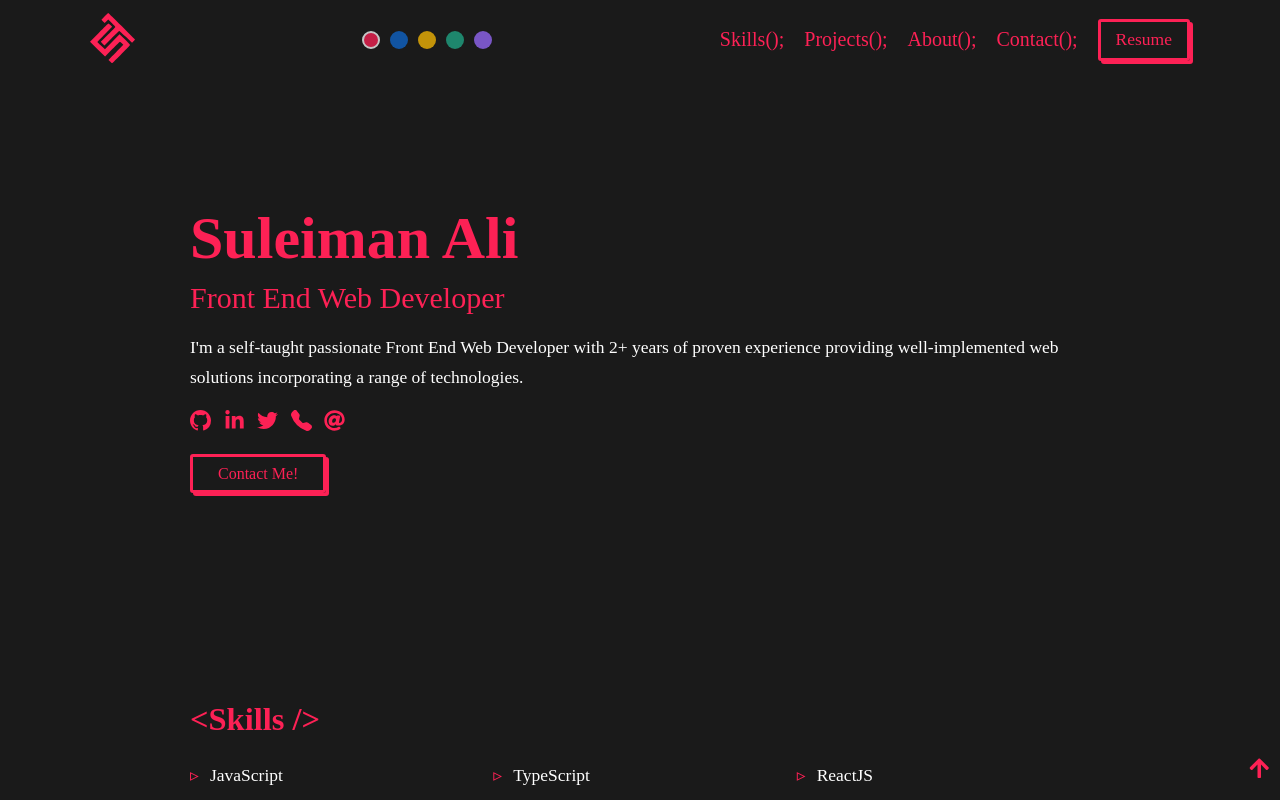
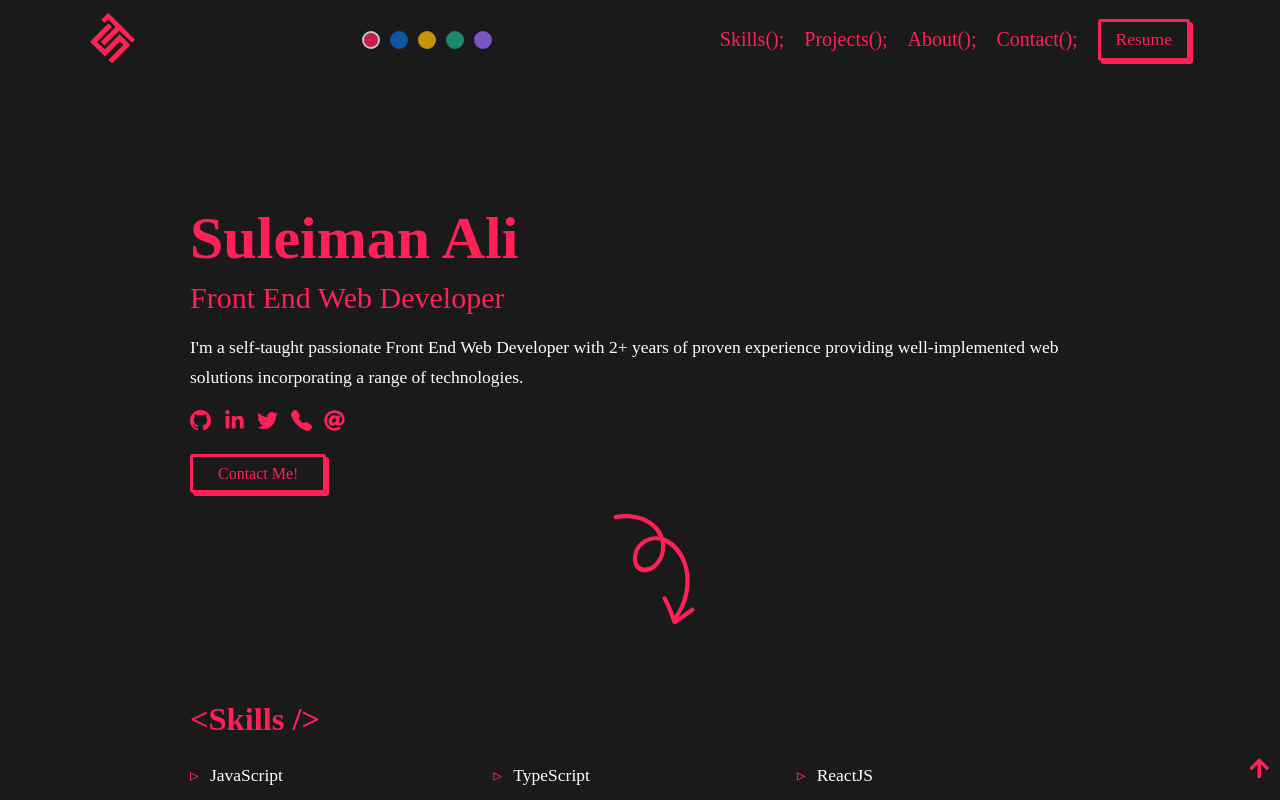
Before and after one commit to Suleiman-Ali/portfolio, a React (Create React App) app: page / in a window 1280 px wide. Shown: the top 800 px of the page. Built offline with nearby package versions, Linux system fonts and the light colour scheme.

Commit message:
Fix typo

```diff
--- a/src/components/Intro.tsx
+++ b/src/components/Intro.tsx
@@ -36,7 +36,7 @@ function Intro(): JSX.Element {
       <motion.div
         initial={{ opacity: 0 }}
         animate={{ opacity: 1 }}
-        transition={{ delay: 80 }}
+        transition={{ delay: 0.8 }}
       >
         <Arrow className="intro__arrow" />
       </motion.div>
```
